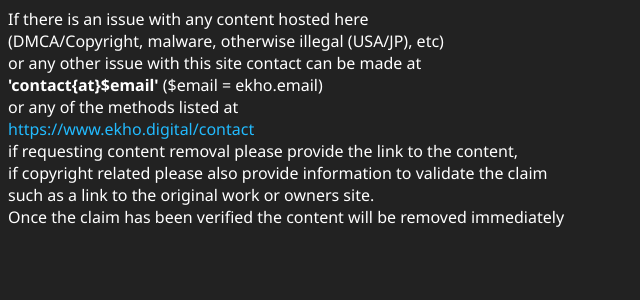
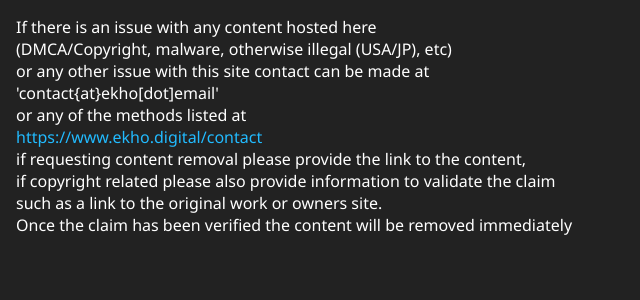
Before and after one commit to 0Ekho/x88-moe, a PHP site: page /contact/ in a window 1280 px wide. Shown: the top 300 px of the page, without its empty margins (0-640 px from the left). Run offline with PHP 8.4, Linux system fonts and the light colour scheme.

Commit message:
small CSS changes

```diff
--- a/src/public/contact/index.php
+++ b/src/public/contact/index.php
@@ -8,7 +8,7 @@
         If there is an issue with any content hosted here<br>
         (DMCA/Copyright, malware, otherwise illegal (USA/JP), etc)<br>
         or any other issue with this site contact can be made at<br>
-        <strong>'contact{at}$email'</strong> ($email = ekho.email)<br>
+        <strong>'contact{at}ekho[dot]email'</strong><br>
         or any of the methods listed at<br>
         <a href="https://www.ekho.digital/contact">https://www.ekho.digital/contact</a><br>
         if requesting content removal please provide the link to the content,<br>
--- a/src/public/css/reset.css
+++ /dev/null
@@ -1 +0,0 @@
-/* TODO */
--- a/src/public/css/style.css
+++ b/src/public/css/style.css
@@ -1,7 +1,34 @@
 @import url("https://fonts.googleapis.com/css?family=Noto+Sans:400,400i,700,700i|Noto+Serif:400,400i,700,700i&subset=greek,greek-ext,latin-ext");
 @import url("https://fonts.googleapis.com/earlyaccess/notosansjapanese.css");
 /* Sorry for Google but this will hopefully allow the fonts to be cached already */
+/* reset */
+html, body, div, span, h1, h2, h3, h4, h5, h6, p, blockquote, pre,
+a, abbr, address, cite, code,  del, dfn, em, img, ins, kbd, q, s, samp,
+small, strong, sub, sup, var, b, u, i, dl, dt, dd, ol, ul, li,
+fieldset, form, label, legend, table, caption, tbody, tfoot, thead, tr, th, td,
+article, aside, canvas, details, embed, figure, figcaption, footer, header, hgroup,
+menu, nav, output, ruby, section, summary, time, mark, audio, video {
+        margin: 0;
+        padding: 0;
+        border: 0;
+        font-size: 100%;
+        font: inherit;
+        vertical-align: baseline;
+}
+ol, ul {
+        list-style: none;
+}
+blockquote, q {
+        quotes: none;
+}
+blockquote:before, blockquote:after,
+q:before, q:after {
+        content: '';
+        content: none;
+}
+
 body {
+    margin: 16px;
     background: #222222;
     color: #FFFFFF;
     font-family: "Noto Sans", "Noto Sans CJK JP", sans;
```
